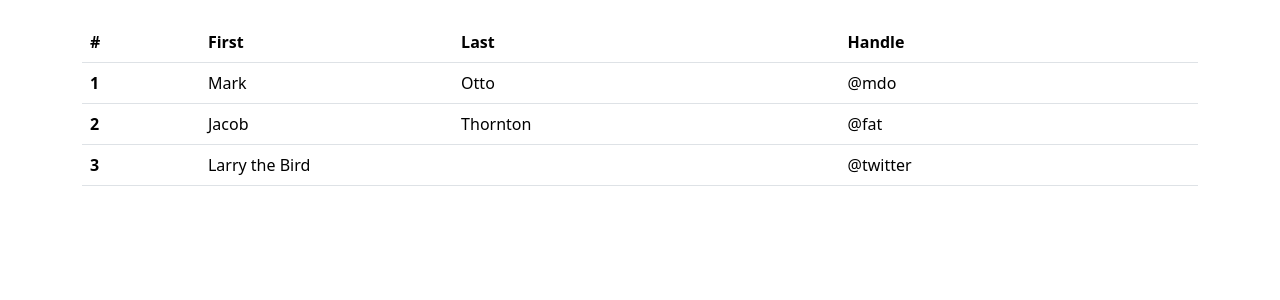
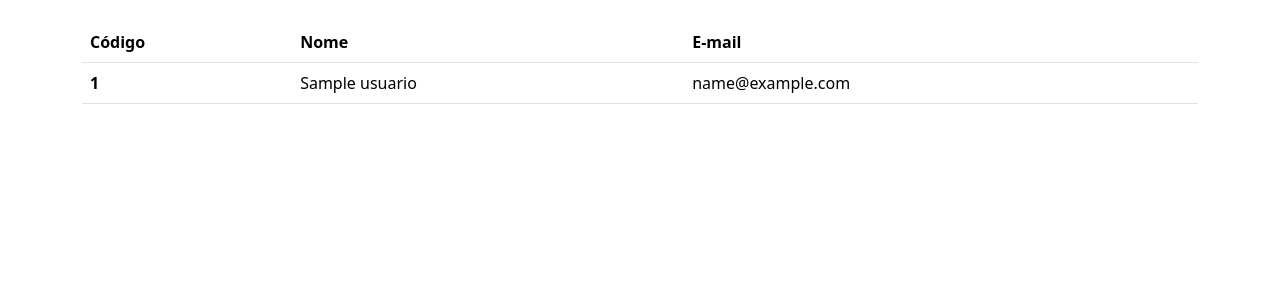
Before and after one commit to ccaioadriano/project-crud-clients, a Django app: template app_crud_clients/templates/usuarios/listagem_usuarios.html in a window 1280 px wide. Shown: the part 50-350 px from the top of the page. Run offline with Django 5.2, Linux system fonts and the light colour scheme; the template is opened without the code that fills it: values that come from a table or form of the project are taken from there, others are empty; tables that the repository leaves empty hold one stand-in row (values such as "Sample post").

Commit message:
[Feat]: Showing all users into list

```diff
--- a/app_crud_clients/models.py
+++ b/app_crud_clients/models.py
@@ -1,6 +1,5 @@
 from django.db import models
-
-class usuario(models.Model):
+class Usuario(models.Model):
     id_usuario = models.AutoField(primary_key=True)
     nome = models.TextField(name="nome", blank=False, db_column="nome")
     email = models.EmailField(name="email", blank=False, db_column="email", unique=True)
--- a/app_crud_clients/templates/usuarios/listagem_usuarios.html
+++ b/app_crud_clients/templates/usuarios/listagem_usuarios.html
@@ -22,34 +22,22 @@
       <table class="table" style="margin-top: 2%">
         <thead>
           <tr>
-            <th scope="col">#</th>
-            <th scope="col">First</th>
-            <th scope="col">Last</th>
-            <th scope="col">Handle</th>
+            <th scope="col">Código</th>
+            <th scope="col">Nome</th>
+            <th scope="col">E-mail</th>
           </tr>
         </thead>
         <tbody>
-          <tr>
-            <th scope="row">1</th>
-            <td>Mark</td>
-            <td>Otto</td>
-            <td>@mdo</td>
-          </tr>
-          <tr>
-            <th scope="row">2</th>
-            <td>Jacob</td>
-            <td>Thornton</td>
-            <td>@fat</td>
-          </tr>
-          <tr>
-            <th scope="row">3</th>
-            <td colspan="2">Larry the Bird</td>
-            <td>@twitter</td>
-          </tr>
+          {%  for usuario in usuarios %}
+            <tr>
+              <th scope="row">{{usuario.id_usuario}}</th>
+              <td>{{usuario.nome}}</td>
+              <td>{{usuario.email}}</td>
+            </tr>
+          {% endfor %}
         </tbody>
       </table>
     </section>
-
     <script
       src="https://cdn.jsdelivr.net/npm/bootstrap@5.3.2/dist/js/bootstrap.bundle.min.js"
       integrity="sha384-C6RzsynM9kWDrMNeT87bh95OGNyZPhcTNXj1NW7RuBCsyN/o0jlpcV8Qyq46cDfL"
```
Also changed, not shown: app_crud_clients/views.py (+11 -2 lines).
